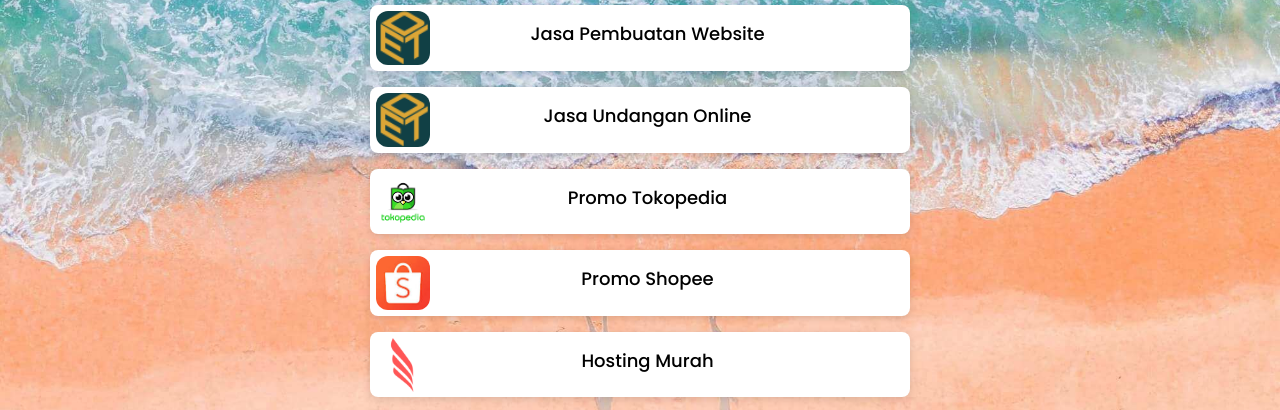
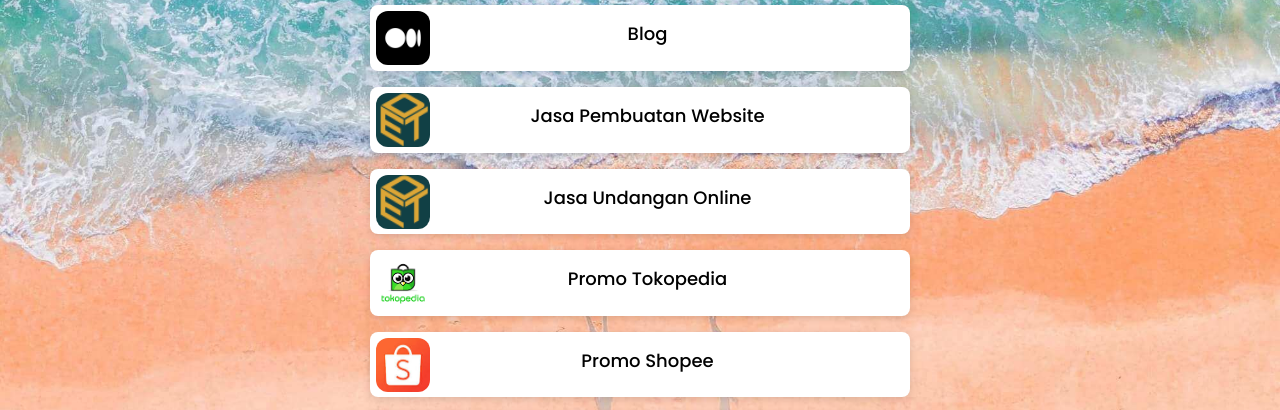
Before and after one commit to ahmadfaqih-dev/web-peronal, a plain HTML site: page index.html in a window 1280 px wide. Shown: the part 285-695 px from the top of the page. Drawn offline with Linux system fonts and the light colour scheme.

Commit message:
update home

```diff
--- a/index.html
+++ b/index.html
@@ -37,6 +37,14 @@
           class="icon-img float-left">
           <a href="/about.html" target="_blank"class="text-link">
             <h4>Portfolio</h4>
+          </a>
+        </div>
+
+        <div class="link-box mt-3">
+          <img src="images/medium.png" alt="ahmad faqih" style="width: 54px; height: 54px; border-radius: 12px; margin: -12px 0px 0px 6px;"
+          class="icon-img float-left">
+          <a href="https://ahmadfaqih-dev.medium.com/" target="_blank"class="text-link">
+            <h4>Blog</h4>
           </a>
         </div>
 
```
Also changed, not shown: images/medium.png (added).
